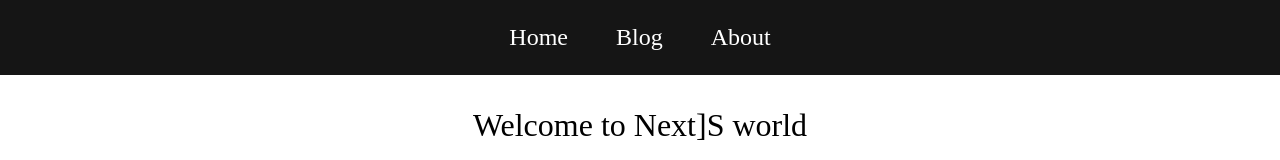
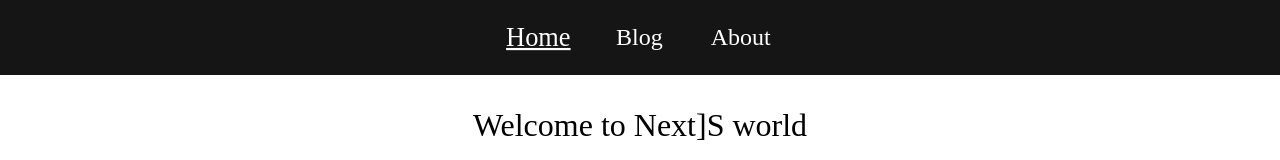
Before and after one commit to Leyofficial/Basic-NEXT.JS, a Next.js app: page / in a window 1280 px wide. Shown: the top 160 px of the page. Built offline with nearby package versions, Linux system fonts and the light colour scheme.

Commit message:
added-first-server-component+client

```diff
--- a/components/Header/Header.module.scss
+++ b/components/Header/Header.module.scss
@@ -6,6 +6,10 @@
     gap: 3rem;
     text-align: center;
     justify-content: center;
+  }
+  .active {
+    scale: 1.1;
+    text-decoration: underline;
   }
   .link {
     transition: .4s ease;
--- a/components/Header/Header.tsx
+++ b/components/Header/Header.tsx
@@ -1,14 +1,28 @@
-import Link from "next/link";
+
 import style from './Header.module.scss'
+import {HeaderNavigation} from "@/components/Header/HeaderNavigation/HeaderNavigation";
 
 export function Header() {
+    const navLinks = [
+        {
+            id : 1,
+            label : 'Home' ,
+            href : '/'
+        } ,
+        {
+            id : 2,
+            label: 'Blog',
+            href:  '/blog',
+        },
+        {
+            id : 3,
+            label: 'About',
+            href: '/about'
+        }
+    ]
     return (
         <header className={style.block}>
-            <div className={style.links}>
-                <Link  className={style.link} href={'/'}>Home</Link>
-                <Link  className={style.link} href={'/blog'}>Blog</Link>
-                <Link  className={style.link} href={'/about'}>About</Link>
-            </div>
+              <HeaderNavigation navLinks={navLinks}/>
         </header>
     )
 }
--- /dev/null
+++ b/components/Header/HeaderNavigation/HeaderNavigation.tsx
@@ -0,0 +1,28 @@
+'use client'
+import {usePathname} from "next/navigation";
+import style from '../Header.module.scss'
+import Link from "next/link";
+
+export type ILink = {
+    label : string,
+    href : string
+    id : string | number
+}
+
+type Props = {
+    navLinks : ILink[]
+}
+
+export function HeaderNavigation({navLinks} : Props) {
+    const pathname = usePathname();
+
+    return (
+        <div className={style.links}>
+            {navLinks.map((link) => {
+                const isActive = link.href === pathname;
+                return <Link key={link.id} className={`${style.link} ${isActive ? style.active : null}`} href={link.href}>{link.label}</Link>
+                }
+            )}
+        </div>
+    )
+}
```
Also changed, not shown: app/blog/page.tsx (+23 -16 lines), app/services/posts/getPosts.ts (added, +10 -0 lines), components/PostSearch/PostSearch.tsx (added, +24 -0 lines).
